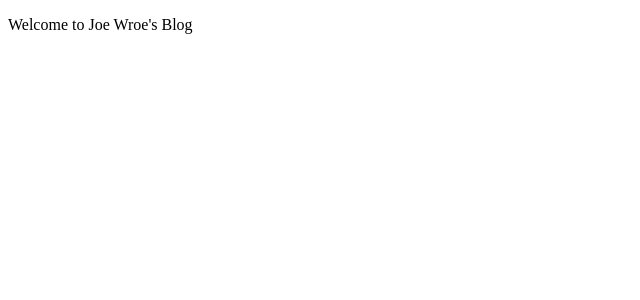
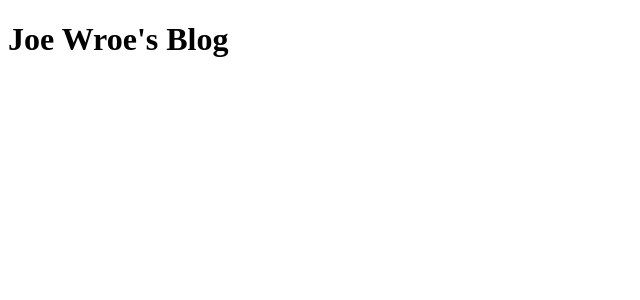
Before and after one commit to JoeWroe/joewroe-frontend, a React (Create React App) app: page / in a window 1280 px wide. Shown: the top 300 px of the page, without its empty margins (0-640 px from the left). Built offline with nearby package versions, Linux system fonts and the light colour scheme.

Commit message:
[JWB-0005] Load Header component into Landing page
Frontend

JW

```diff
--- a/src/App.tsx
+++ b/src/App.tsx
@@ -1,13 +1,11 @@
 import React from "react";
+
+import Header from "./components/Header"
 
 const App: React.FC = () => {
   return (
     <div className="App">
-      <header className="App-header">
-        <p>
-          Welcome to Joe Wroe's Blog
-        </p>
-      </header>
+        <Header />
     </div>
   );
 };
```
Also changed, not shown: 1 other file (tests, documents, lock files or other folders).
